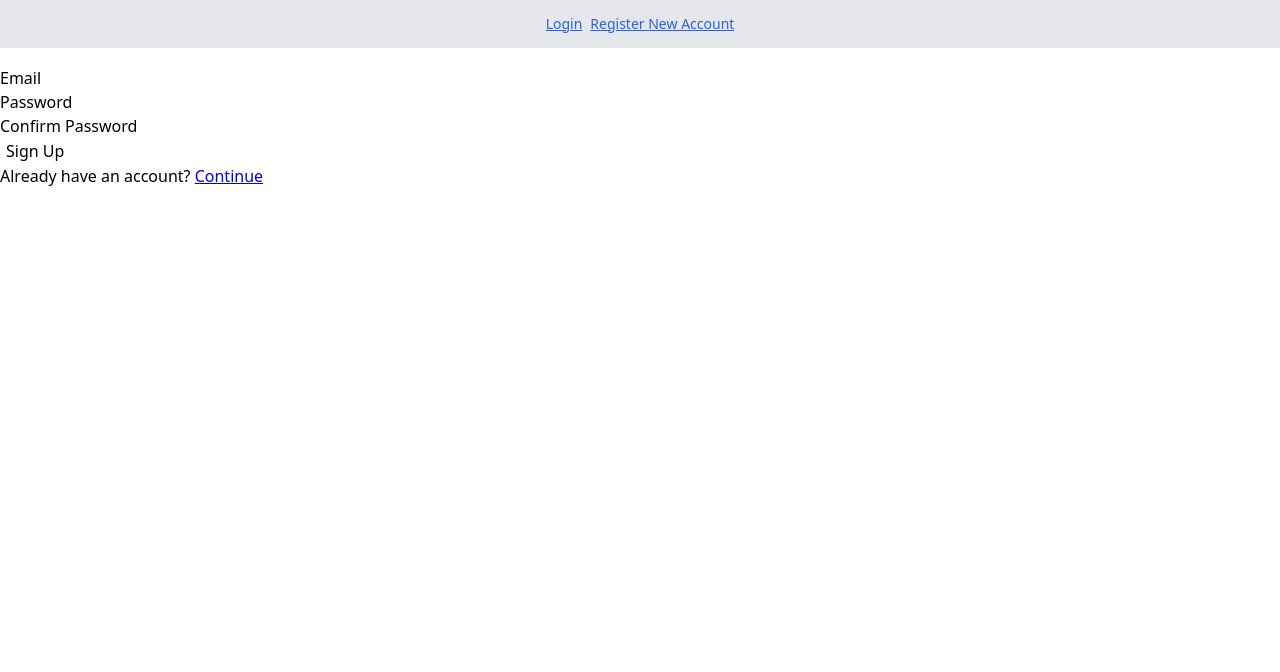
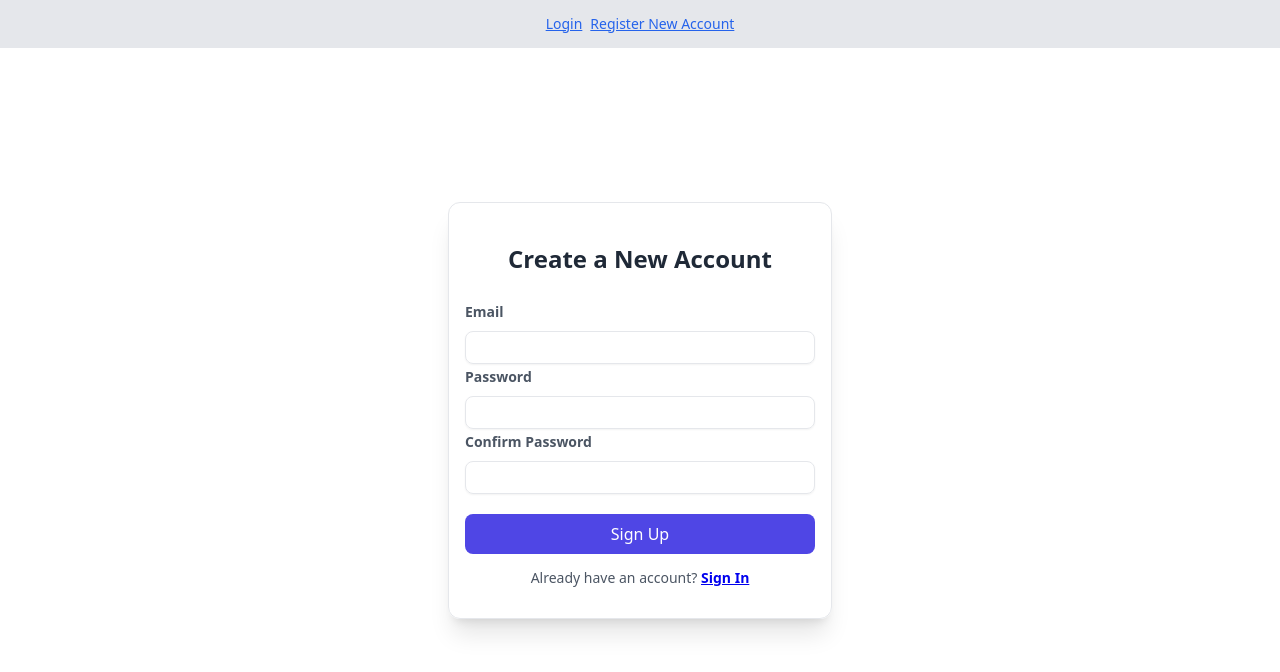
Before and after one commit to alojsb/Them-Web-Apps, a React (Create React App) app in the folder Kolibri_WebApp/: page /register in a window 1280 px wide. Shown: the top 672 px of the page. Built offline with nearby package versions, Linux system fonts and the light colour scheme; no server answers.

Commit message:
sign up css complete

```diff
--- a/Kolibri_WebApp/src/components/auth/login/index.jsx
+++ b/Kolibri_WebApp/src/components/auth/login/index.jsx
@@ -19,7 +19,14 @@ const Login = () => {
     e.preventDefault();
     if (!isSigningIn) {
       setIsSigningIn(true);
-      await doSignInWithEmailAndPassword(email, password);
+      await doSignInWithEmailAndPassword(email, password).catch((err) => {
+        //console.error('Sign in error:', err);
+        setIsSigningIn(false);
+        setErrorMessage('Invalid credentials');
+        setTimeout(() => {
+          setErrorMessage('');
+        }, 3000);
+      });
       // doSendEmailVerification()
     }
   };
@@ -28,8 +35,11 @@ const Login = () => {
     e.preventDefault();
     if (!isSigningIn) {
       setIsSigningIn(true);
+      console.log('isSigningIn is: ' + isSigningIn);
       doSignInWithGoogle().catch((err) => {
-        setIsSigningIn(false);
+        console.error('Google SignIn Error: ' + err);
+        //setIsSigningIn(false);
+        //console.log('isSigningIn inside catch is: ' + isSigningIn);
       });
     }
   };
@@ -75,7 +85,9 @@ const Login = () => {
             </div>
 
             {errorMessage && (
-              <span className='error_message'>{errorMessage}</span>
+              <div className='error_message'>
+                <span>{errorMessage}</span>
+              </div>
             )}
 
             <button
--- a/Kolibri_WebApp/src/components/auth/login/login.css
+++ b/Kolibri_WebApp/src/components/auth/login/login.css
@@ -122,6 +122,13 @@ button,
     0 8px 10px -6px rgb(0 0 0 / 0.1);
 }
 
+.error_message {
+  display: flex;
+  font-weight: 500;
+  place-content: center;
+  margin-top: 0.5rem;
+}
+
 .register_paragraph {
   text-align: center;
   font-size: 0.875rem; /* 14px */
--- a/Kolibri_WebApp/src/components/auth/register/index.jsx
+++ b/Kolibri_WebApp/src/components/auth/register/index.jsx
@@ -2,6 +2,7 @@ import React, { useState } from 'react';
 import { Navigate, Link, useNavigate } from 'react-router-dom';
 import { useAuth } from '../../../contexts/authContext';
 import { doCreateUserWithEmailAndPassword } from '../../../firebase/auth';
+//import './register.css';
 
 const Register = () => {
   const navigate = useNavigate();
@@ -17,8 +18,21 @@ const Register = () => {
   const onSubmit = async (e) => {
     e.preventDefault();
     if (!isRegistering) {
-      setIsRegistering(true);
-      await doCreateUserWithEmailAndPassword(email, password);
+      if (password !== confirmPassword) {
+        setErrorMessage('Password entries do not match');
+        setTimeout(() => {
+          setErrorMessage('');
+        }, 3000);
+      } else {
+        setIsRegistering(true);
+        await doCreateUserWithEmailAndPassword(email, password).catch((err) => {
+          setIsRegistering(false);
+          setErrorMessage(err.message);
+          setTimeout(() => {
+            setErrorMessage('');
+          }, 3000);
+        });
+      }
     }
   };
 
@@ -26,18 +40,16 @@ const Register = () => {
     <>
       {userLoggedIn && <Navigate to={'/home'} replace={true} />}
 
-      <main className='w-full h-screen flex self-center place-content-center place-items-center'>
-        <div className='w-96 text-gray-600 space-y-5 p-4 shadow-xl border rounded-xl'>
-          <div className='text-center mb-6'>
-            <div className='mt-2'>
-              <h3 className='text-gray-800 text-xl font-semibold sm:text-2xl'>
-                Create a New Account
-              </h3>
+      <main className='main'>
+        <div className='frame'>
+          <div className='title_container'>
+            <div className='title_div'>
+              <h3 className='title'>Create a New Account</h3>
             </div>
           </div>
-          <form onSubmit={onSubmit} className='space-y-4'>
+          <form onSubmit={onSubmit} className='login_form'>
             <div>
-              <label className='text-sm text-gray-600 font-bold'>Email</label>
+              <label className='login_form_label'>Email</label>
               <input
                 type='email'
                 autoComplete='email'
@@ -46,14 +58,12 @@ const Register = () => {
                 onChange={(e) => {
                   setEmail(e.target.value);
                 }}
-                className='w-full mt-2 px-3 py-2 text-gray-500 bg-transparent outline-none border focus:indigo-600 shadow-sm rounded-lg transition duration-300'
+                className='login_form_input'
               />
             </div>
 
             <div>
-              <label className='text-sm text-gray-600 font-bold'>
-                Password
-              </label>
+              <label className='login_form_label'>Password</label>
               <input
                 disabled={isRegistering}
                 type='password'
@@ -63,14 +73,12 @@ const Register = () => {
                 onChange={(e) => {
                   setPassword(e.target.value);
                 }}
-                className='w-full mt-2 px-3 py-2 text-gray-500 bg-transparent outline-none border focus:border-indigo-600 shadow-sm rounded-lg transition duration-300'
+                className='login_form_input'
               />
             </div>
 
             <div>
-              <label className='text-sm text-gray-600 font-bold'>
-                Confirm Password
-              </label>
+              <label className='login_form_label'>Confirm Password</label>
               <input
                 disabled={isRegistering}
                 type='password'
@@ -80,34 +88,31 @@ const Register = () => {
                 onChange={(e) => {
                   setconfirmPassword(e.target.value);
                 }}
-                className='w-full mt-2 px-3 py-2 text-gray-500 bg-transparent outline-none border focus:border-indigo-600 shadow-sm rounded-lg transition duration-300'
+                className='login_form_input'
               />
             </div>
 
             {errorMessage && (
-              <span className='text-red-600 font-bold'>{errorMessage}</span>
+              <div className='error_message'>
+                <span>{errorMessage}</span>
+              </div>
             )}
 
             <button
               type='submit'
               disabled={isRegistering}
-              className={`w-full px-4 py-2 text-white font-medium rounded-lg ${
-                isRegistering
-                  ? 'bg-gray-300 cursor-not-allowed'
-                  : 'bg-indigo-600 hover:bg-indigo-700 hover:shadow-xl transition duration-300'
+              className={`submit_btn button ${
+                isRegistering ? 'signing_in_true' : 'signing_in_false'
               }`}
             >
               {isRegistering ? 'Signing Up...' : 'Sign Up'}
             </button>
-            <div className='text-sm text-center'>
+            <p className='register_paragraph'>
               Already have an account? {'   '}
-              <Link
-                to={'/login'}
-                className='text-center text-sm hover:underline font-bold'
-              >
-                Continue
+              <Link to={'/login'} className='register_link'>
+                Sign In
               </Link>
-            </div>
+            </p>
           </form>
         </div>
       </main>
--- a/Kolibri_WebApp/src/firebase/auth.js
+++ b/Kolibri_WebApp/src/firebase/auth.js
@@ -18,7 +18,7 @@ export const doSignInWithEmailAndPassword = (email, password) => {
 };
 
 export const doSignInWithGoogle = async () => {
-  const provider = GoogleAuthProvider();
+  const provider = new GoogleAuthProvider();
   const result = await signInWithPopup(auth, provider);
 
   return result;
```
